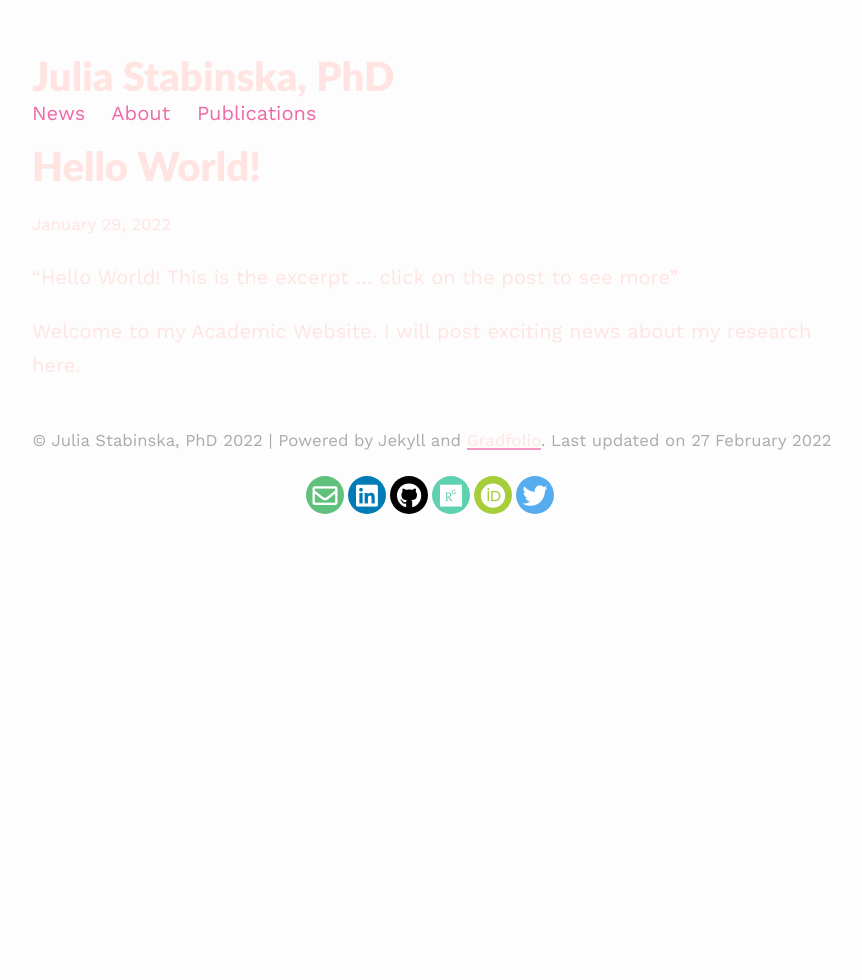
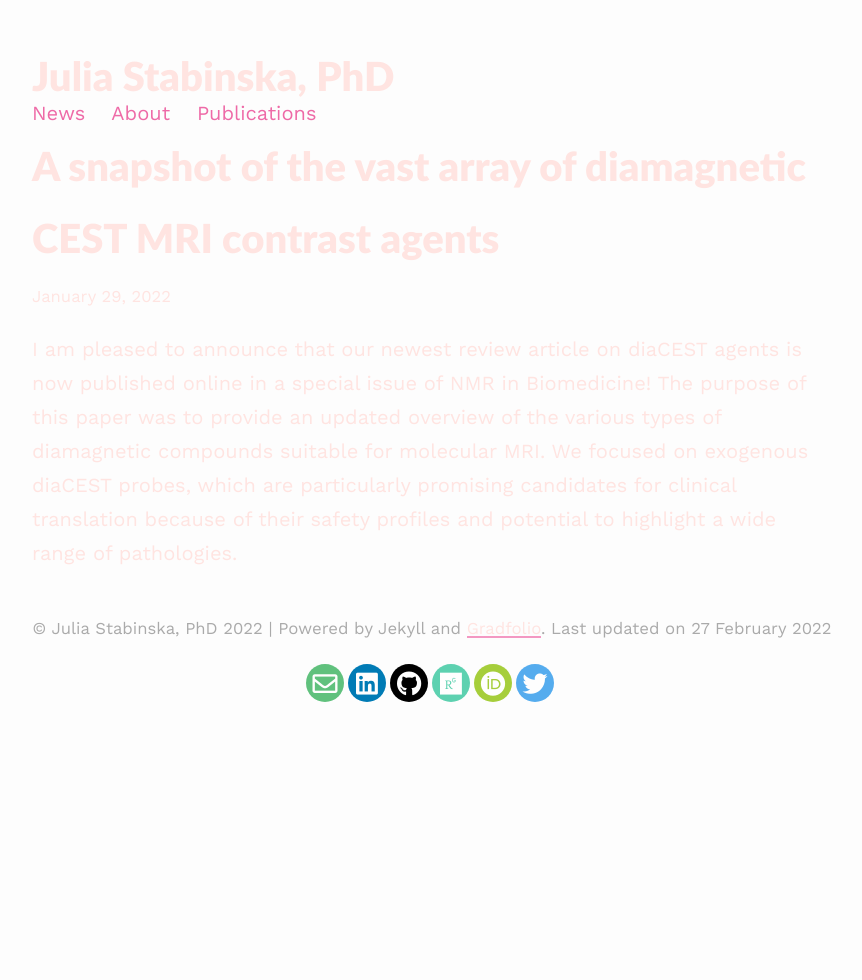
Before and after one commit to stabinska/stabinska.github.io, a Jekyll site: the page built from _posts/2022-01-29-Initial-Post.md, in a window 1280 px wide. Shown: the whole page, without its empty margins (208-1070 px from the left). Built offline with Jekyll 4.4.1, drawn with Linux system fonts in a browser that asks for light colours; nearby versions of some CDN libraries.

Commit message:
Publication - diaCEST

```diff
--- a/_posts/2022-01-29-Initial-Post.md
+++ b/_posts/2022-01-29-Initial-Post.md
@@ -1,8 +1,5 @@
 ---
 layout: post
-title: "Hello World!"
+title: "A snapshot of the vast array of diamagnetic CEST MRI contrast agents"
 ---
-
-“Hello World! This is the excerpt ... click on the post to see more”
-
-Welcome to my Academic Website. I will post exciting news about my research here.
+I am pleased to announce that our newest review article on diaCEST  agents is now published online in a special issue of NMR in Biomedicine! The purpose of this paper was to provide an updated overview of the various types of diamagnetic compounds suitable for molecular MRI. We focused on exogenous diaCEST probes, which are particularly promising candidates for clinical translation because of their safety profiles and potential to highlight a wide range of pathologies.
```
Also changed, not shown: _posts/2022-01-30-Second-Post.md (deleted, +0 -6 lines).
